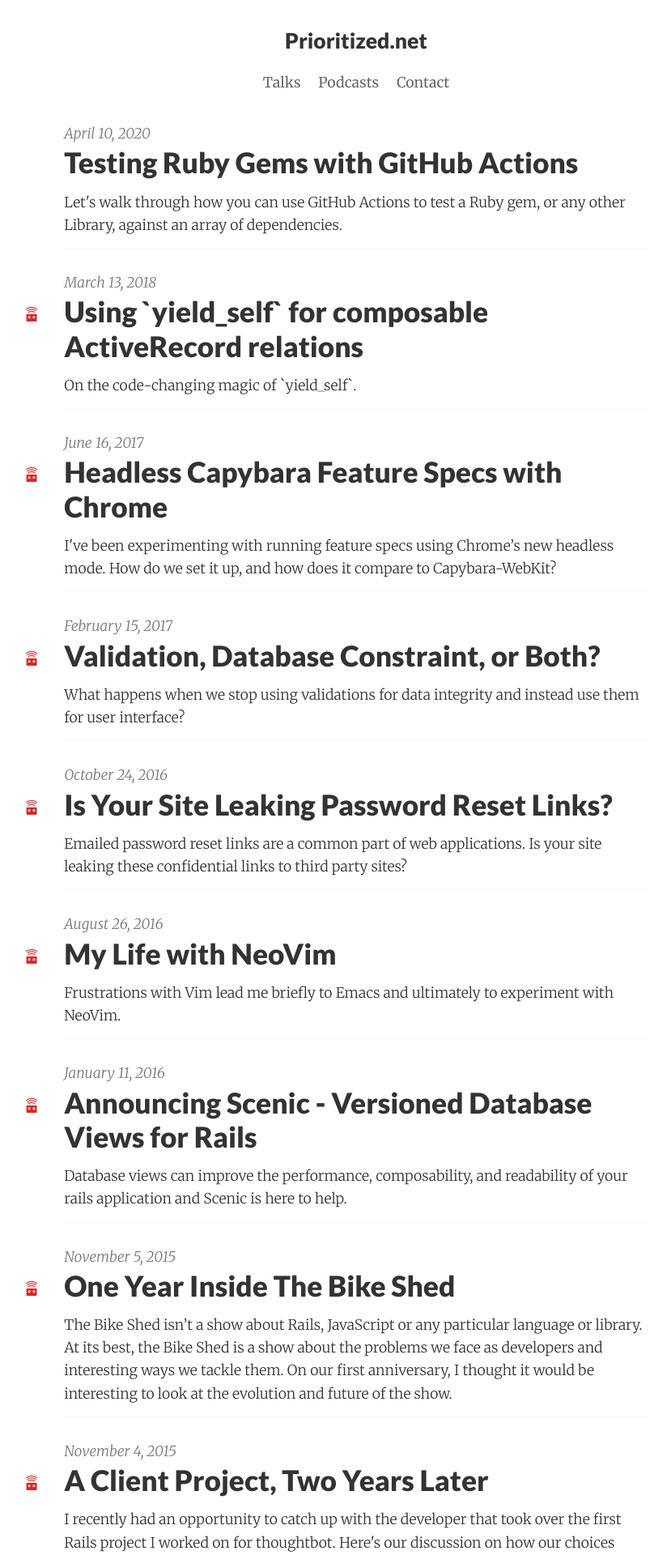
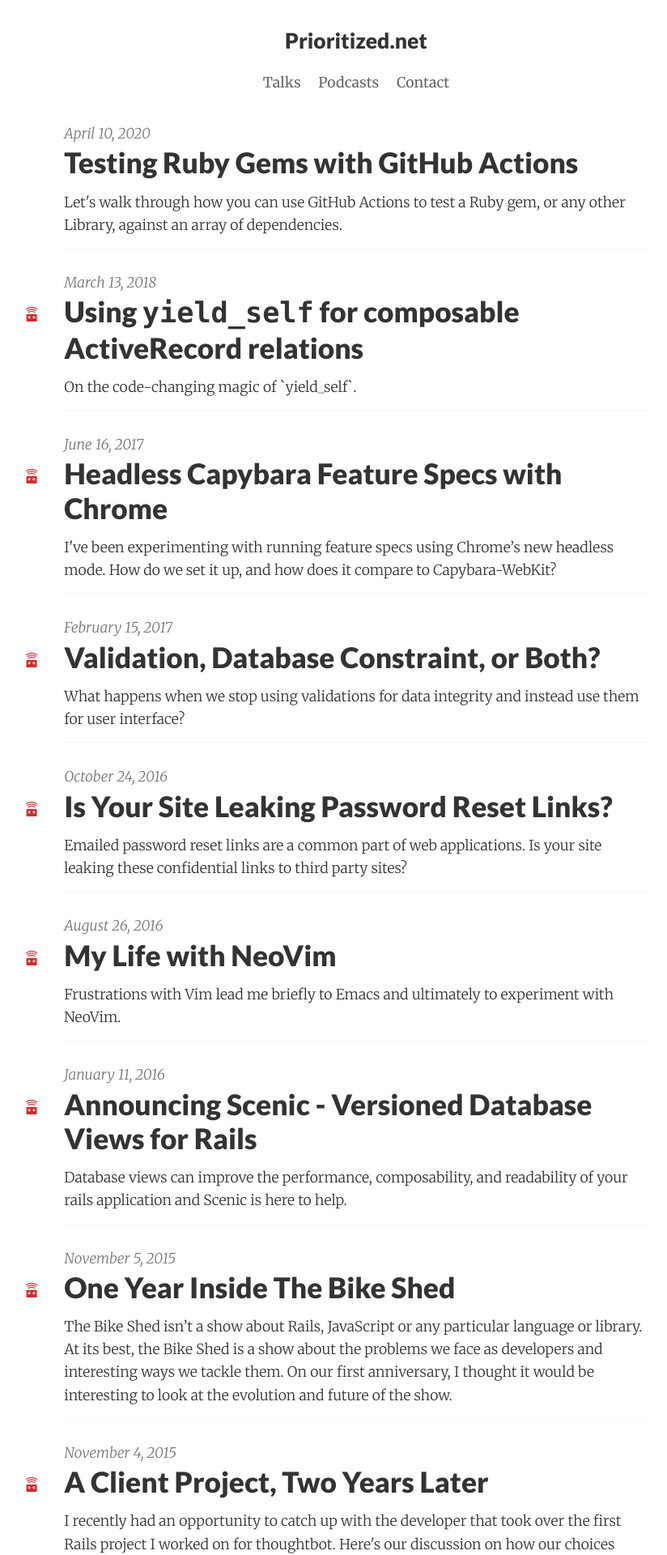
Before and after one commit to derekprior/derekprior.github.io, a Jekyll site: the page built from index.html, in a window 1280 px wide. Shown: the top 1920 px of the page at 81% size, without its empty margins (200-1024 px from the left). Built offline with Jekyll 4.4.1, drawn with Linux system fonts in a browser that asks for light colours.

Commit message:
Render inline markdown in post titles
Post titles containing markdown (e.g. backtick-wrapped code like
`yield_self`) were rendered as plain text because Jekyll outputs
page.title verbatim. Apply the markdownify filter in the index,
post, and page layouts so inline markdown is processed into HTML.

Code elements within post titles are styled to use only a monospace
font, inheriting the title's color and size without the background
or padding used for inline code in body text.

Co-authored-by: Copilot <223556219+Copilot@users.noreply.github.com>

```diff
--- a/_layouts/page.html
+++ b/_layouts/page.html
@@ -3,7 +3,7 @@ layout: default
 ---
 <div class="post">
   <header class="post-header">
-    <h1 class="post-title">{{ page.title }}</h1>
+    <h1 class="post-title">{{ page.title | markdownify | remove: '<p>' | remove: '</p>' }}</h1>
   </header>
 
   <article class="post-content">
--- a/_layouts/post.html
+++ b/_layouts/post.html
@@ -4,7 +4,7 @@ layout: default
 <div class="post">
   <header class="post-header">
     <p class="post-meta"><time datetime="{{ page.date | date_to_xmlschema }}">{{ page.date | date: "%B %-d, %Y" }}</time>{% if page.author %} • {{ page.author }}{% endif %}{% if page.meta %} • {{ page.meta }}{% endif %}</p>
-    <h1 class="post-title">{{ page.title }}</h1>
+    <h1 class="post-title">{{ page.title | markdownify | remove: '<p>' | remove: '</p>' }}</h1>
   </header>
 
   <article class="post-content">
--- a/css/main.css
+++ b/css/main.css
@@ -494,6 +494,14 @@ tr, td, th {
 .post-title {
   font-size: 2.0em;
   font-weight: 900;
+
+  & code {
+    font-family: Menlo, Monaco, "Courier New", monospace;
+    background: none;
+    padding: 0;
+    font-size: inherit;
+    color: inherit;
+  }
 }
 
 /* ==========================================================================
--- a/index.html
+++ b/index.html
@@ -13,7 +13,7 @@ layout: default
       {% else %}
       <a class="post-link" href="{{ post.url | prepend: site.baseurl }}">
       {% endif %}
-        <h2 class="post-title">{{ post.title }}</h2>
+        <h2 class="post-title">{{ post.title | markdownify | remove: '<p>' | remove: '</p>' }}</h2>
       </a>
       <p class="post-summary">
         {% if post.summary %}
```
